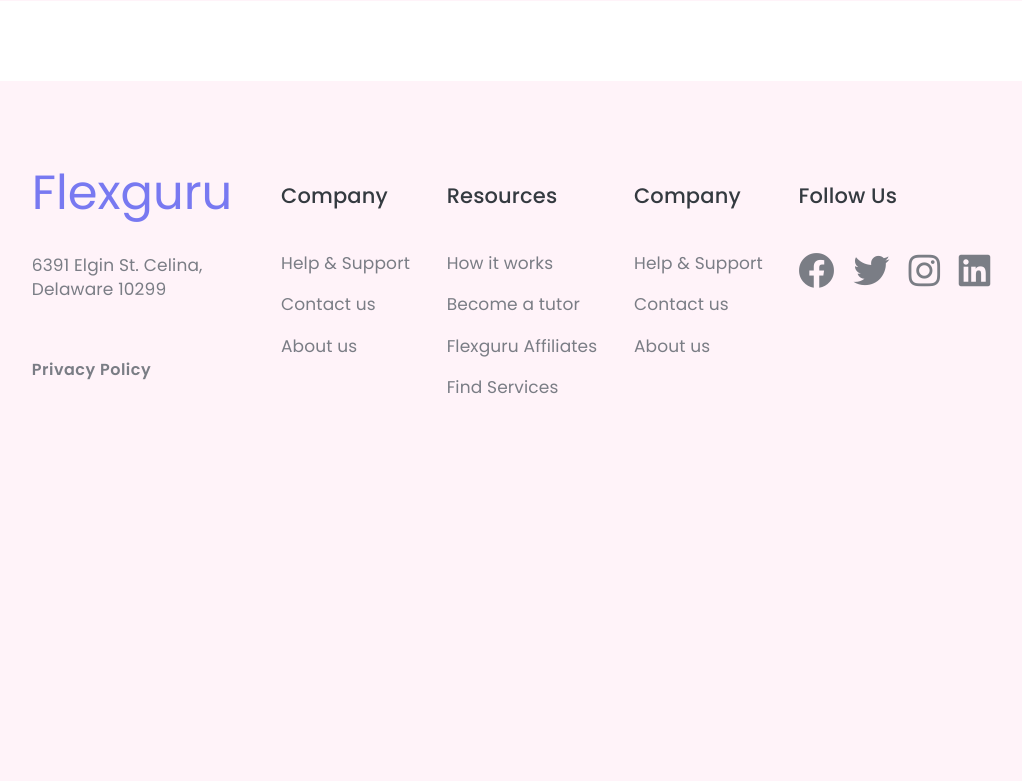
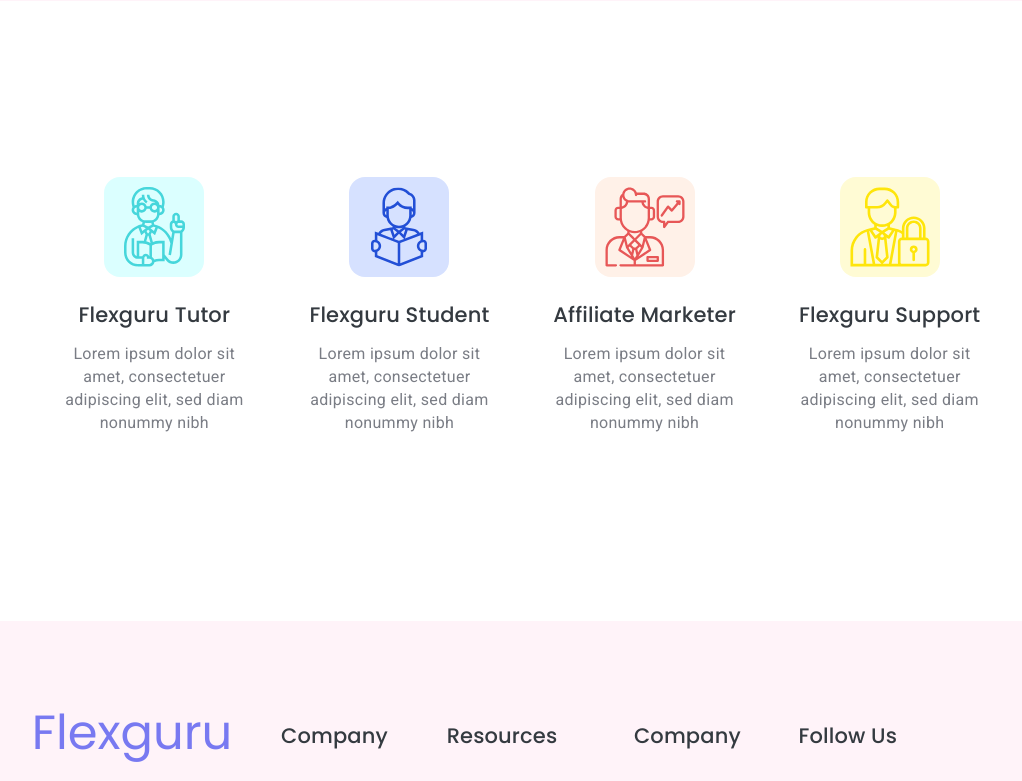
Before and after one commit to BiGDoGKD/FlexGuru, a PHP site: page /flexguru/ in a window 1280 px wide. Shown: the part 1464-2245 px from the top of the page, without its empty margins (118-1140 px from the left). Before the commit the page ends 1858 px from the top, so only its background shows below. Run offline with PHP 8.4, Linux system fonts and the light colour scheme; some libraries are stand-ins or nearby versions.

Commit message:
Update landing page

```diff
--- /dev/null
+++ b/app/data/visitor/actors.json
@@ -0,0 +1,34 @@
+[
+    {
+        "item": "tutor",
+        "url": "role",
+        "background": "#DBFFFF",
+        "picture": "tutor",
+        "title": "Flexguru Tutor",
+        "description": "Lorem ipsum dolor sit amet, consectetuer adipiscing elit, sed diam nonummy nibh"
+    },
+    {
+        "item": "student",
+        "url": "about",
+        "background": "#D6E1FF",
+        "picture": "student",
+        "title": "Flexguru Student",
+        "description": "Lorem ipsum dolor sit amet, consectetuer adipiscing elit, sed diam nonummy nibh"
+    },
+    {
+        "item": "affiliate",
+        "url": "about",
+        "background": "#FFF1E8",
+        "picture": "affiliate",
+        "title": "Affiliate Marketer",
+        "description": "Lorem ipsum dolor sit amet, consectetuer adipiscing elit, sed diam nonummy nibh"
+    },
+    {
+        "item": "support",
+        "url": "about",
+        "background": "#FFFBD4",
+        "picture": "support",
+        "title": "Flexguru Support",
+        "description": "Lorem ipsum dolor sit amet, consectetuer adipiscing elit, sed diam nonummy nibh"
+    }
+]
--- a/app/views/includes/data.php
+++ b/app/views/includes/data.php
@@ -18,8 +18,10 @@ $str_sitedetails = file_get_contents(APPROOT . '/data/site-details.json');
 $str_footermenu = file_get_contents(APPROOT . '/data/footer-menu.json');
 $str_district = file_get_contents(APPROOT . '/data/district.json');
 $str_st_navigation = file_get_contents(APPROOT . '/data/student/student-navigation.json');
+$str_actors = file_get_contents(APPROOT . '/data/visitor/actors.json');
 $navigation = json_decode($str_navigation, true);
 $footermenu = json_decode($str_footermenu, true);
 $main = json_decode($str_sitedetails, true);
 $district = json_decode($str_district, true);
 $st_navigation = json_decode($str_st_navigation, true);
+$actors = json_decode($str_actors, true);
--- a/app/views/index.php
+++ b/app/views/index.php
@@ -49,7 +49,69 @@ include APPROOT . '/views/includes/header.php';
     <div class="welcome-description w-50">
         <p class="text-center body-1 gray">Flexguru is a tutor freelancing platform where students can find the best tutors to fullfill their requirements in a much more flexible manner and provide a platform for enthusiastic tutors to distribute knowledge in whatever the area they are good at. </p>
     </div>
+</div>
+<div class="fg-actors">
+    <div class="bg-welcome bg-on-primary">
+    </div>
+    <div class="actor-bar">
+        <?php
+        foreach ($actors as $value) {
+        ?>
+            <!-- // echo $value["title"]; -->
 
+
+            <div class="actor-card">
+                <div class="actor-tile" style="border-radius:16px; background: <?php echo $value["background"] ?>; height:100px; width:100px;">
+                    <img height="80px" src="<?php echo URLROOT . '/public/img/visitor/home/' . $value["picture"] . '.svg' ?>" alt="<?php echo $value["picture"] ?>">
+                </div>
+                <h6><?php echo $value["title"] ?></h6>
+                <p class="body-2 text-center gray">
+                    <?php echo $value["description"] ?>
+                </p>
+            </div>
+
+        <?php
+        }
+        ?>
+    </div>
+</div>
+<style>
+    .fg-actors {
+        height: 460px;
+        display: flex;
+        justify-content: center;
+        align-items: center;
+        margin: 50px 0 80px 0;
+    }
+
+    .actor-bar {
+        width: 100%;
+        display: flex;
+        flex-direction: row;
+        justify-content: space-around;
+    }
+
+    .actor-bar .actor-card {
+        display: flex;
+        flex-direction: column;
+        justify-content: space-around;
+        align-items: center;
+        width: 200px;
+        min-height: 270px;
+
+    }
+
+    .actor-bar .actor-card .actor-tile {
+        display: flex;
+        justify-content: center;
+        align-items: center;
+        margin: 0 0 20px 0;
+    }
+
+    .actor-bar .actor-card p {
+        margin: 10px 0;
+    }
+</style>
 </div>
 <?php
 include APPROOT . '/views/includes/footer.php';
@@ -197,9 +259,11 @@ include APPROOT . '/views/includes/footer.php';
         padding: 0 60px;
         border-radius: 24px;
     }
-    .fg-welcome .globe{
+
+    .fg-welcome .globe {
         margin: 40px 0;
     }
+
     .fg-welcome .welcome-title {
         margin: 0 0 35px 0;
     }
```
Also changed, not shown: public/img/visitor/home/affiliate.svg (added), public/img/visitor/home/student.svg (added), public/img/visitor/home/support.svg (added), public/img/visitor/home/tutor.svg (renamed from public/img/visitor/home/m.svg).
